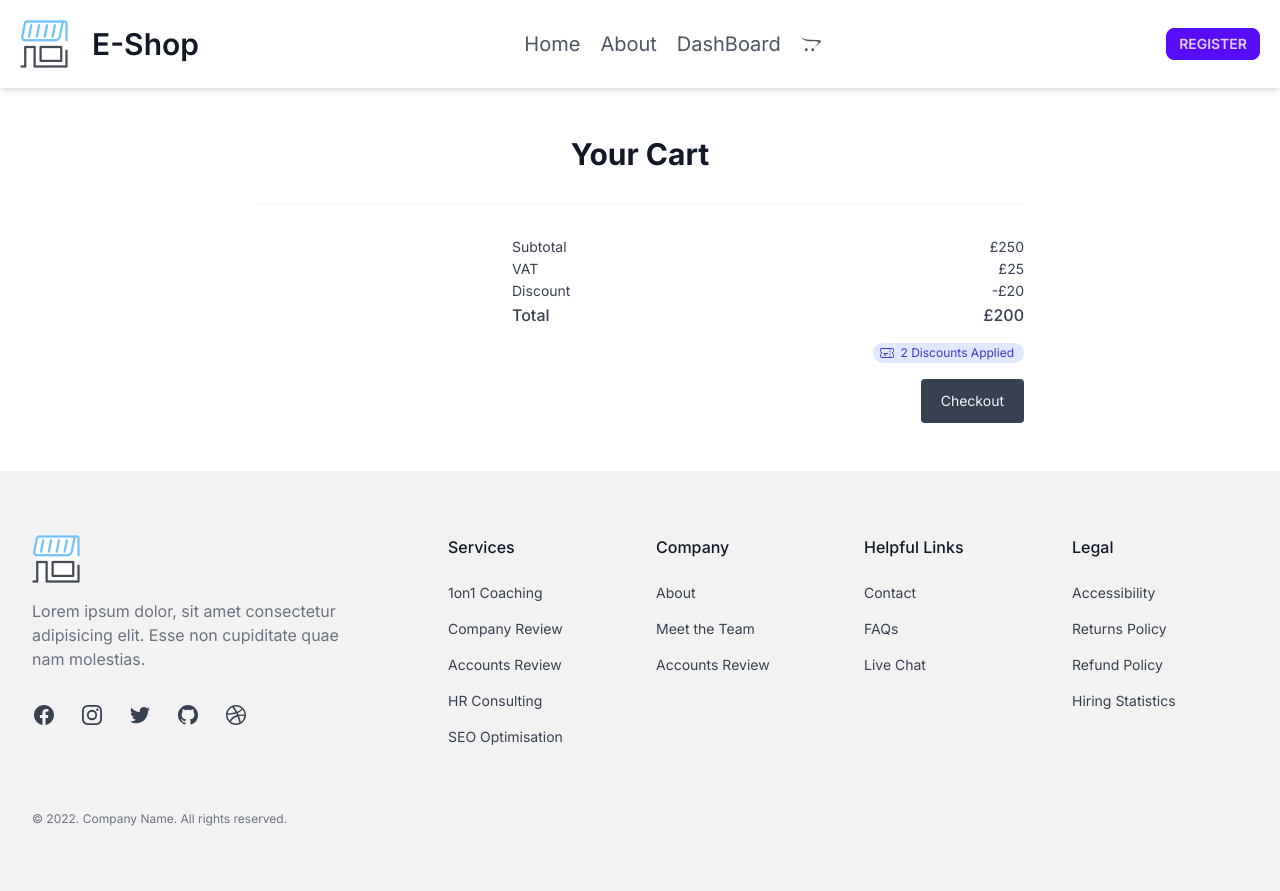
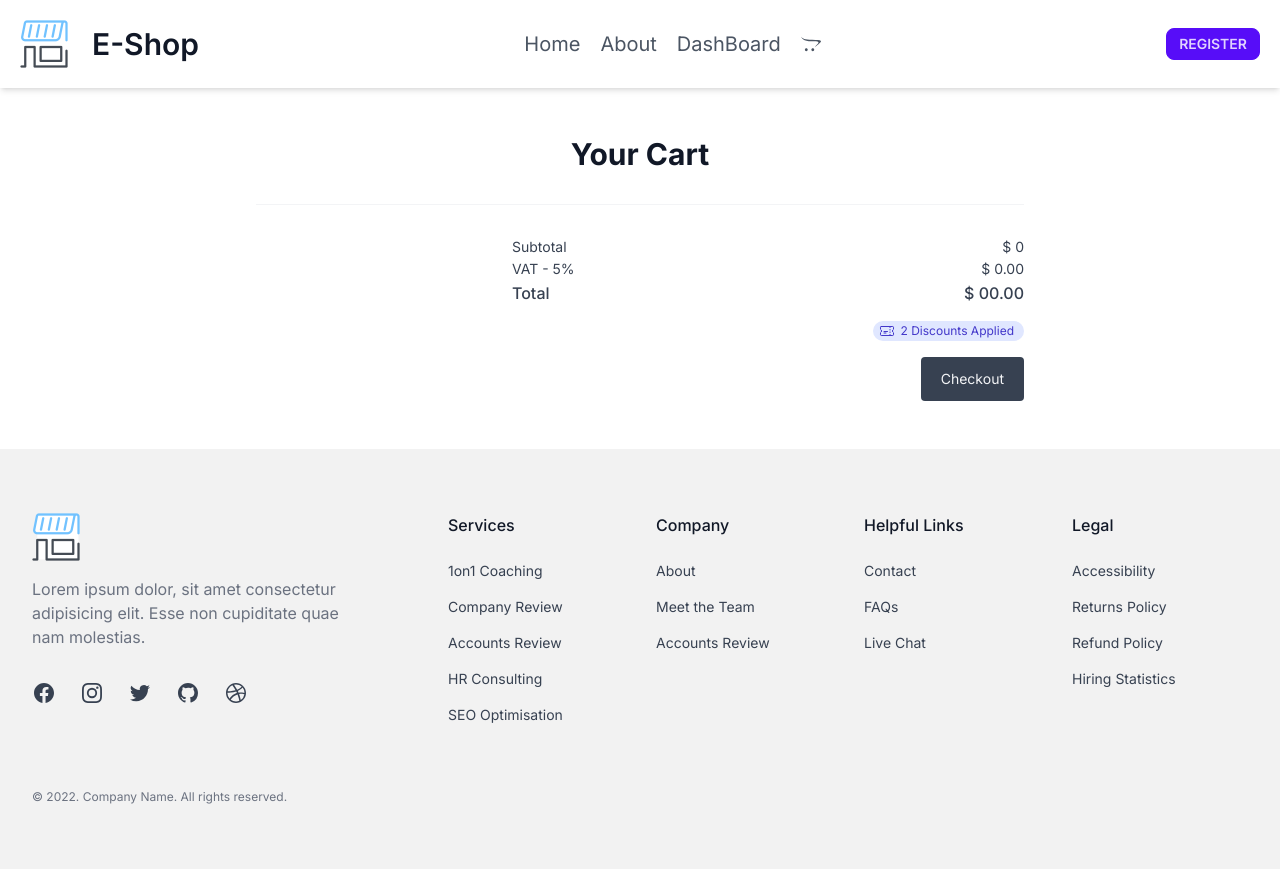
Before and after one commit to rofikul-resan/e-shop-task, a Next.js app: page /cart in a window 1280 px wide. After the commit the page ends 869 px from the top, so only its background shows below. Built offline with nearby package versions, Linux system fonts and the light colour scheme.

Commit message:
add cart view page mathmatical functionality

```diff
--- a/package.json
+++ b/package.json
@@ -21,6 +21,7 @@
     "react-icons": "^4.10.1",
     "react-redux": "^8.1.2",
     "react-spinners": "^0.13.8",
+    "sweetalert2": "^11.7.23",
     "tailwindcss": "3.3.3"
   },
   "devDependencies": {
--- a/src/RTK-state/Sclice/cartSlice.jsx
+++ b/src/RTK-state/Sclice/cartSlice.jsx
@@ -1,4 +1,5 @@
 import { createSlice } from "@reduxjs/toolkit";
+import Swal from "sweetalert2";
 
 export const cartSlice = createSlice({
   initialState: [],
@@ -6,6 +7,11 @@ export const cartSlice = createSlice({
   reducers: {
     addToCart: (state, action) => {
       state.push(action.payload);
+      Swal.fire({
+        title: "Product Add To Cart",
+        icon: "success",
+        timer: 1500,
+      });
     },
   },
 });
--- a/src/app/cart/page.jsx
+++ b/src/app/cart/page.jsx
@@ -5,6 +5,12 @@ import CartItem from "./CartItem";
 
 const Cart = () => {
   const cartDate = useSelector((state) => state.cart);
+  const totalPrice = cartDate?.reduce(
+    (prePrice, current) => +current.price + prePrice,
+    0
+  );
+  const vat = ((totalPrice / 100) * 5).toFixed(2);
+  console.log(totalPrice);
   return (
     <section>
       <div className="mx-auto max-w-screen-xl px-4 py-8 sm:px-6 sm:py-12 lg:px-8">
@@ -29,22 +35,17 @@ const Cart = () => {
                 <dl className="space-y-0.5 text-sm text-gray-700">
                   <div className="flex justify-between">
                     <dt>Subtotal</dt>
-                    <dd>£250</dd>
+                    <dd>$ {totalPrice}</dd>
                   </div>
 
                   <div className="flex justify-between">
-                    <dt>VAT</dt>
-                    <dd>£25</dd>
-                  </div>
-
-                  <div className="flex justify-between">
-                    <dt>Discount</dt>
-                    <dd>-£20</dd>
+                    <dt>VAT - 5%</dt>
+                    <dd>$ {vat}</dd>
                   </div>
 
                   <div className="flex justify-between !text-base font-medium">
                     <dt>Total</dt>
-                    <dd>£200</dd>
+                    <dd>$ {totalPrice + vat}</dd>
                   </div>
                 </dl>
 
@@ -72,12 +73,9 @@ const Cart = () => {
                 </div>
 
                 <div className="flex justify-end">
-                  <a
-                    href="#"
-                    className="block rounded bg-gray-700 px-5 py-3 text-sm text-gray-100 transition hover:bg-gray-600"
-                  >
+                  <button className="block rounded bg-gray-700 px-5 py-3 text-sm text-gray-100 transition hover:bg-gray-600">
                     Checkout
-                  </a>
+                  </button>
                 </div>
               </div>
             </div>
```
Also changed, not shown: 1 other file (tests, documents, lock files or other folders).
